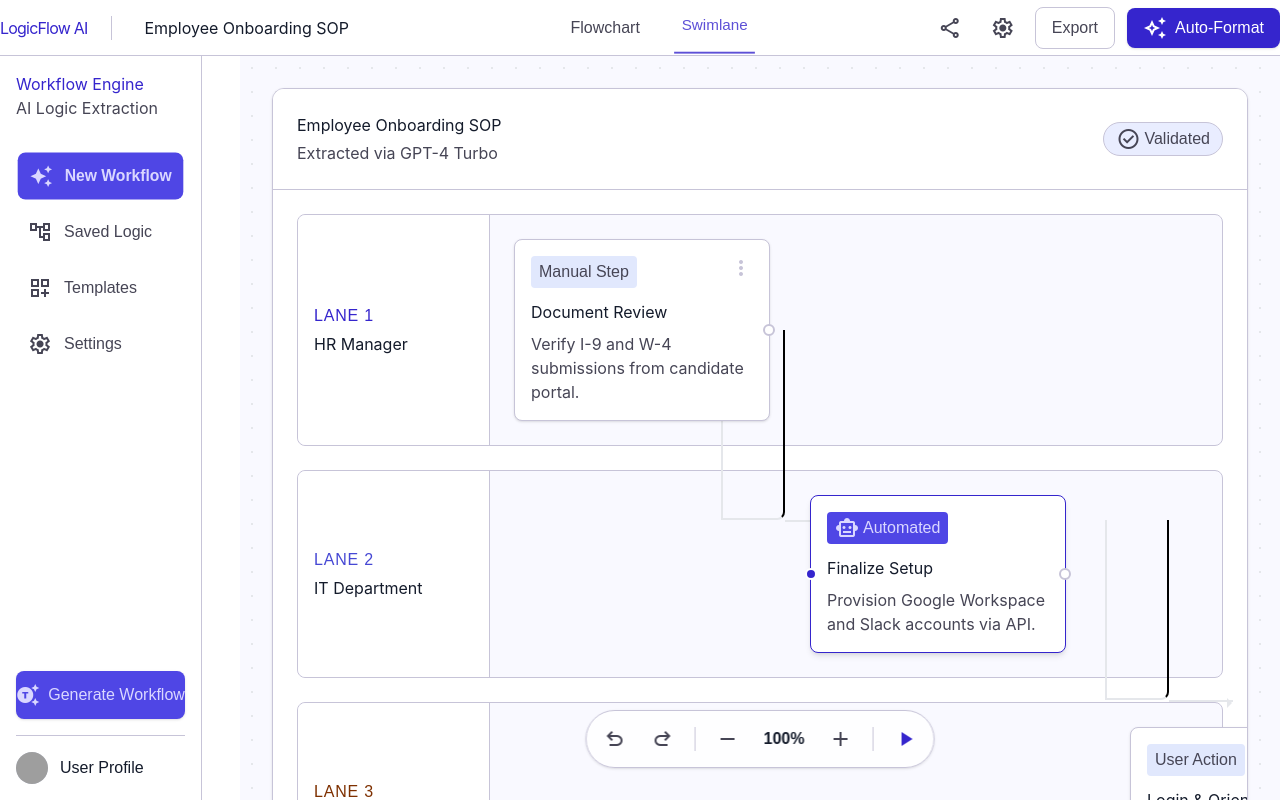
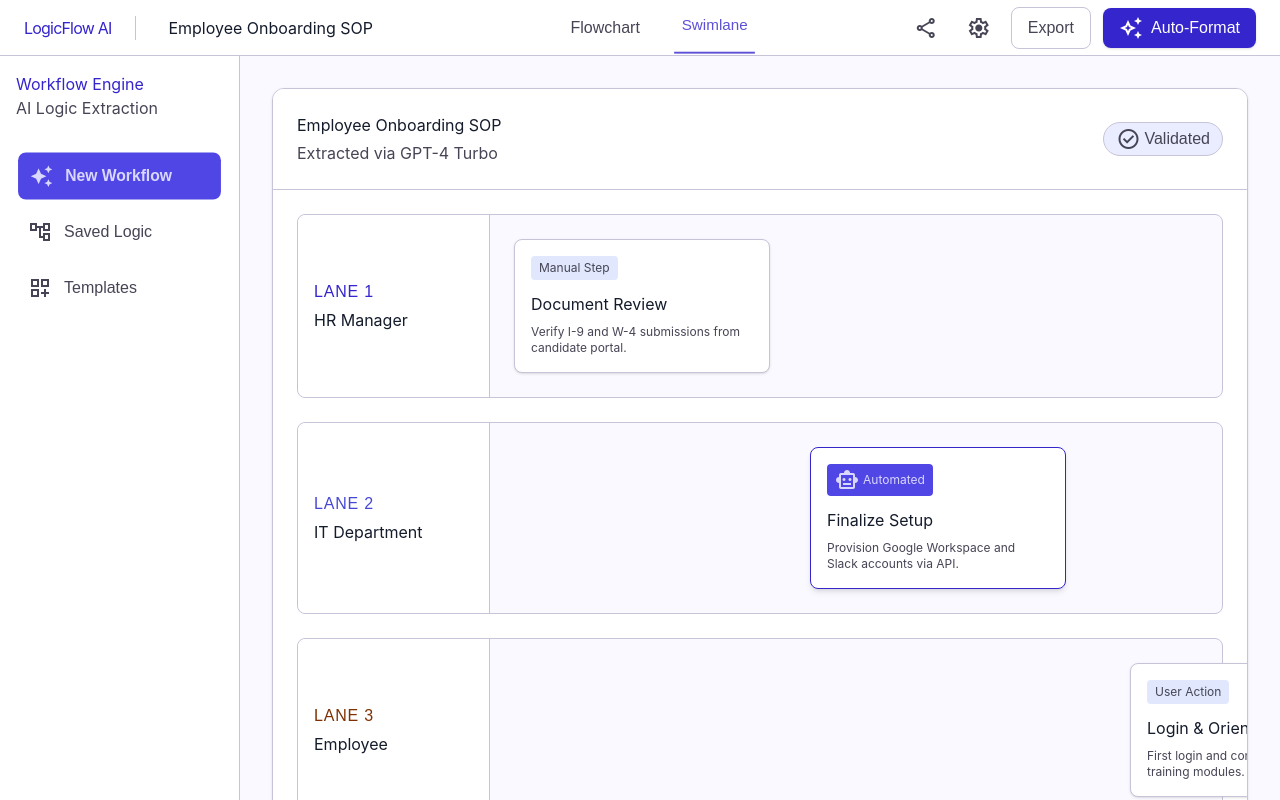
Before and after one commit to kalafrog/logicflow, a React (Vite) app in the folder frontend/: page /swimlane in a window 1280 px wide. Shown: the top 800 px of the page. Built offline with nearby package versions, Linux system fonts and the light colour scheme; grey boxes are pictures that could not be loaded.

Commit message:
Update SwimlaneTab.jsx

```diff
--- a/frontend/src/pages/SwimlaneTab.jsx
+++ b/frontend/src/pages/SwimlaneTab.jsx
@@ -1,12 +1,12 @@
 import { useNavigate } from 'react-router-dom';
 
-function SwimlaneTab() {
+export default function SwimlaneTab() {
   const navigate = useNavigate();
 
   return (
     <>
       {/* TopNavBar */}
-      <header className="bg-surface-container-lowest dark:bg-surface-dim border-b border-outline-variant dark:border-outline flex justify-between items-center h-14 px-gutter w-full fixed top-0 z-50">
+      <header className="bg-surface-container-lowest dark:bg-surface-dim border-b border-outline-variant dark:border-outline flex justify-between items-center h-14 px-6 w-full fixed top-0 z-50">
         <div className="flex items-center gap-4">
           <div className="font-display text-headline-md text-primary dark:text-inverse-primary tracking-tighter shrink-0">
             LogicFlow AI
@@ -17,6 +17,8 @@ function SwimlaneTab() {
             <span className="material-symbols-outlined text-[16px] text-outline opacity-0 group-hover:opacity-100 transition-opacity">edit</span>
           </div>
         </div>
+
+        {/* Navigation Tabs using useNavigate */}
         <nav className="hidden md:flex items-center gap-6 h-full">
           <button
             onClick={() => navigate('/flowchart')}
@@ -31,6 +33,7 @@ function SwimlaneTab() {
             Swimlane
           </button>
         </nav>
+
         <div className="flex items-center gap-3">
           <button className="text-on-surface-variant hover:bg-surface-variant p-2 rounded-full transition-colors flex items-center justify-center">
             <span className="material-symbols-outlined text-[20px]">share</span>
@@ -50,7 +53,7 @@ function SwimlaneTab() {
 
       <div className="flex flex-1 pt-14 h-full relative">
         {/* SideNavBar */}
-        <aside className="bg-surface-container-lowest dark:bg-surface-dim border-r border-outline-variant dark:border-outline fixed left-0 top-14 h-[calc(100vh-3.5rem)] w-sidebar-width flex flex-col p-4 z-40">
+        <aside className="bg-surface-container-lowest dark:bg-surface-dim border-r border-outline-variant dark:border-outline fixed left-0 top-14 h-[calc(100vh-3.5rem)] w-60 flex flex-col p-4 z-40">
           <div className="mb-8">
             <h2 className="font-headline-md text-headline-md text-primary dark:text-primary-fixed-dim">Workflow Engine</h2>
             <p className="font-body-md text-body-md text-on-surface-variant">AI Logic Extraction</p>
@@ -60,39 +63,19 @@ function SwimlaneTab() {
               <span className="material-symbols-outlined" style={{ fontVariationSettings: "'FILL' 1" }}>auto_awesome</span>
               <span className="font-label-caps text-label-caps">New Workflow</span>
             </a>
-            <a className="flex items-center gap-3 p-3 text-on-surface-variant dark:text-surface-variant hover:bg-surface-container-high transition-colors rounded-lg" href="#">
+            <a className="flex items-center gap-3 p-3 text-on-surface-variant dark:text-surface-variant hover:bg-surface-variant rounded-lg transition-colors" href="#">
               <span className="material-symbols-outlined" style={{ fontVariationSettings: "'FILL' 0" }}>account_tree</span>
               <span className="font-label-caps text-label-caps">Saved Logic</span>
             </a>
-            <a className="flex items-center gap-3 p-3 text-on-surface-variant dark:text-surface-variant hover:bg-surface-container-high transition-colors rounded-lg" href="#">
+            <a className="flex items-center gap-3 p-3 text-on-surface-variant dark:text-surface-variant hover:bg-surface-variant rounded-lg transition-colors" href="#">
               <span className="material-symbols-outlined" style={{ fontVariationSettings: "'FILL' 0" }}>dashboard_customize</span>
               <span className="font-label-caps text-label-caps">Templates</span>
             </a>
-            <a className="flex items-center gap-3 p-3 text-on-surface-variant dark:text-surface-variant hover:bg-surface-container-high transition-colors rounded-lg" href="#">
-              <span className="material-symbols-outlined" style={{ fontVariationSettings: "'FILL' 0" }}>settings</span>
-              <span className="font-label-caps text-label-caps">Settings</span>
-            </a>
           </nav>
-          <div className="mt-auto">
-            <button className="w-full bg-primary-container text-on-primary-container font-label-caps text-label-caps py-3 rounded-lg hover:bg-secondary-container transition-colors shadow-sm flex items-center justify-center gap-2">
-              <span className="material-symbols-outlined" style={{ fontVariationSettings: "'FILL' 1" }}>generating_tokens</span>
-              Generate Workflow
-            </button>
-            <div className="mt-4 flex items-center gap-3 pt-4 border-t border-outline-variant">
-              <div className="w-8 h-8 rounded-full bg-surface-container-highest overflow-hidden flex items-center justify-center">
-                <img
-                  className="w-full h-full object-cover"
-                  alt="User profile"
-                  src="https://lh3.googleusercontent.com/aida-public/AB6AXuDayp6IAthSMuAGTbHvEzCboBAHDHjqzioiknJV-MFweOUOWc9DOUVwp4r9plhHxX3SEph0jK-tp5Z_uYDPIP9c9krBB9yybNHhoIFofc1xa0Tn0nW1SBECxmh5QMdiuRbi0OCDp1MwSZjZ787PNrrOsOHlDQwN2CXsbNec3Dk6x1gegu1-slHpTaGRc8FIYadoXhB6OMBH2ya3lppL75FM_LujkwzwNFO121xaqlRI-cFUAhuUvFcH"
-                />
-              </div>
-              <span className="font-label-caps text-label-caps text-on-surface">User Profile</span>
-            </div>
-          </div>
         </aside>
 
         {/* Main Workspace: Swimlane Canvas */}
-        <main className="flex-1 ml-[240px] bg-background micro-dot-grid relative overflow-auto p-8">
+        <main className="flex-1 ml-[240px] bg-background relative overflow-auto p-8">
           <div className="max-w-[1200px] mx-auto bg-surface-container-lowest border border-outline-variant rounded-xl shadow-sm overflow-hidden flex flex-col h-full min-h-[600px]">
             {/* Header */}
             <div className="border-b border-outline-variant p-6 bg-surface-container-lowest flex justify-between items-center">
@@ -100,11 +83,9 @@ function SwimlaneTab() {
                 <h1 className="font-headline-lg text-headline-lg text-on-surface mb-1">Employee Onboarding SOP</h1>
                 <p className="font-body-md text-body-md text-on-surface-variant">Extracted via GPT-4 Turbo</p>
               </div>
-              <div className="flex gap-2">
-                <span className="px-3 py-1 bg-surface-container font-mono-sm text-mono-sm text-on-surface-variant rounded-full border border-outline-variant flex items-center gap-1">
-                  <span className="material-symbols-outlined text-[14px]">check_circle</span> Validated
-                </span>
-              </div>
+              <span className="px-3 py-1 bg-surface-container font-mono-sm text-on-surface-variant rounded-full border border-outline-variant flex items-center gap-1">
+                <span className="material-symbols-outlined text-[14px]">check_circle</span> Validated
+              </span>
             </div>
 
             {/* Swimlanes Container */}
@@ -112,19 +93,16 @@ function SwimlaneTab() {
               {/* HR Manager Lane */}
               <div className="flex w-full min-w-[800px] relative border border-outline-variant rounded-lg bg-surface-bright bg-opacity-50">
                 <div className="w-48 border-r border-outline-variant bg-surface-container-lowest p-4 flex flex-col justify-center items-start shrink-0 rounded-l-lg">
-                  <span className="font-label-caps text-label-caps text-primary uppercase tracking-wider">Lane 1</span>
-                  <span className="font-headline-md text-headline-md text-on-surface mt-1">HR Manager</span>
+                  <span className="font-label-caps text-primary uppercase tracking-wider">Lane 1</span>
+                  <span className="font-headline-md text-on-surface mt-1">HR Manager</span>
                 </div>
                 <div className="flex-1 p-6 relative flex items-center gap-12">
-                  {/* Card 1: Review */}
                   <div className="w-64 bg-surface-container-lowest border border-outline-variant rounded-lg p-4 shadow-sm relative z-10 hover:shadow-md transition-shadow cursor-pointer hover:border-primary">
                     <div className="flex justify-between items-start mb-3">
-                      <span className="px-2 py-1 bg-surface-container-high font-mono-sm text-mono-sm text-on-surface-variant rounded">Manual Step</span>
-                      <span className="material-symbols-outlined text-outline-variant">more_vert</span>
+                      <span className="px-2 py-1 bg-surface-container-high text-on-surface-variant rounded text-xs">Manual Step</span>
                     </div>
-                    <h3 className="font-headline-md text-headline-md text-on-surface mb-2">Document Review</h3>
-                    <p className="font-body-md text-body-md text-on-surface-variant">Verify I-9 and W-4 submissions from candidate portal.</p>
-                    <div className="absolute right-[-6px] top-1/2 -translate-y-1/2 w-3 h-3 bg-surface-container-lowest border-2 border-outline-variant rounded-full z-20"></div>
+                    <h3 className="font-headline-md text-on-surface mb-2">Document Review</h3>
+                    <p className="text-xs text-on-surface-variant">Verify I-9 and W-4 submissions from candidate portal.</p>
                   </div>
                 </div>
               </div>
@@ -132,21 +110,18 @@ function SwimlaneTab() {
               {/* IT Department Lane */}
               <div className="flex w-full min-w-[800px] relative border border-outline-variant rounded-lg bg-surface-bright bg-opacity-50">
                 <div className="w-48 border-r border-outline-variant bg-surface-container-lowest p-4 flex flex-col justify-center items-start shrink-0 rounded-l-lg">
-                  <span className="font-label-caps text-label-caps text-secondary uppercase tracking-wider">Lane 2</span>
-                  <span className="font-headline-md text-headline-md text-on-surface mt-1">IT Department</span>
+                  <span className="font-label-caps text-secondary uppercase tracking-wider">Lane 2</span>
+                  <span className="font-headline-md text-on-surface mt-1">IT Department</span>
                 </div>
                 <div className="flex-1 p-6 relative flex items-center pl-[320px] gap-12">
-                  {/* Card 2: Finalize Setup */}
                   <div className="w-64 bg-surface-container-lowest border border-primary rounded-lg p-4 shadow-md relative z-10 cursor-pointer">
                     <div className="flex justify-between items-start mb-3">
-                      <span className="px-2 py-1 bg-primary-container text-on-primary-container font-mono-sm text-mono-sm rounded flex items-center gap-1">
+                      <span className="px-2 py-1 bg-primary-container text-on-primary-container rounded text-xs flex items-center gap-1">
                         <span className="material-symbols-outlined text-[14px]">smart_toy</span> Automated
                       </span>
                     </div>
-                    <h3 className="font-headline-md text-headline-md text-on-surface mb-2">Finalize Setup</h3>
-                    <p className="font-body-md text-body-md text-on-surface-variant">Provision Google Workspace and Slack accounts via API.</p>
-                    <div className="absolute left-[-6px] top-1/2 -translate-y-1/2 w-3 h-3 bg-primary border-2 border-surface-container-lowest rounded-full z-20"></div>
-                    <div className="absolute right-[-6px] top-1/2 -translate-y-1/2 w-3 h-3 bg-surface-container-lowest border-2 border-outline-variant rounded-full z-20"></div>
+                    <h3 className="font-headline-md text-on-surface mb-2">Finalize Setup</h3>
+                    <p className="text-xs text-on-surface-variant">Provision Google Workspace and Slack accounts via API.</p>
                   </div>
                 </div>
               </div>
@@ -154,60 +129,23 @@ function SwimlaneTab() {
               {/* Employee Lane */}
               <div className="flex w-full min-w-[800px] relative border border-outline-variant rounded-lg bg-surface-bright bg-opacity-50">
                 <div className="w-48 border-r border-outline-variant bg-surface-container-lowest p-4 flex flex-col justify-center items-start shrink-0 rounded-l-lg">
-                  <span className="font-label-caps text-label-caps text-tertiary uppercase tracking-wider">Lane 3</span>
-                  <span className="font-headline-md text-headline-md text-on-surface mt-1">Employee</span>
+                  <span className="font-label-caps text-tertiary uppercase tracking-wider">Lane 3</span>
+                  <span className="font-headline-md text-on-surface mt-1">Employee</span>
                 </div>
                 <div className="flex-1 p-6 relative flex items-center pl-[640px] gap-12">
-                  {/* Card 3: Welcome */}
                   <div className="w-64 bg-surface-container-lowest border border-outline-variant rounded-lg p-4 shadow-sm relative z-10 hover:shadow-md transition-shadow cursor-pointer">
                     <div className="flex justify-between items-start mb-3">
-                      <span className="px-2 py-1 bg-surface-container-high font-mono-sm text-mono-sm text-on-surface-variant rounded">User Action</span>
+                      <span className="px-2 py-1 bg-surface-container-high text-on-surface-variant rounded text-xs">User Action</span>
                     </div>
-                    <h3 className="font-headline-md text-headline-md text-on-surface mb-2">Login & Orientation</h3>
-                    <p className="font-body-md text-body-md text-on-surface-variant">First login and complete security training modules.</p>
-                    <div className="absolute left-[-6px] top-1/2 -translate-y-1/2 w-3 h-3 bg-surface-container-lowest border-2 border-outline-variant rounded-full z-20"></div>
+                    <h3 className="font-headline-md text-on-surface mb-2">Login & Orientation</h3>
+                    <p className="text-xs text-on-surface-variant">First login and complete security training modules.</p>
                   </div>
                 </div>
               </div>
-
-              {/* Simulated Connectors */}
-              <div className="connector-line left-[448px] top-[140px] w-[64px] h-[190px] border-l-0 border-r-2 rounded-br-lg"></div>
-              <div className="connector-line left-[512px] top-[330px] w-[64px] h-[0px] border-l-0 border-b-2"></div>
-              <div className="connector-arrow left-[570px] top-[328px]"></div>
-
-              <div className="connector-line left-[832px] top-[330px] w-[64px] h-[180px] border-l-0 border-r-2 rounded-br-lg"></div>
-              <div className="connector-line left-[896px] top-[510px] w-[64px] h-[0px] border-l-0 border-b-2"></div>
-              <div className="connector-arrow left-[954px] top-[508px]"></div>
             </div>
           </div>
         </main>
       </div>
-
-      {/* Floating Bottom Controls */}
-      <div className="fixed bottom-8 left-[calc(50%+120px)] -translate-x-1/2 z-50">
-        <div className="bg-surface-container-lowest/80 backdrop-blur-md border border-outline-variant shadow-sm rounded-full p-2 flex items-center gap-2">
-          <button className="w-10 h-10 flex items-center justify-center rounded-full text-on-surface-variant hover:bg-surface-variant hover:text-on-surface transition-colors">
-            <span className="material-symbols-outlined">undo</span>
-          </button>
-          <button className="w-10 h-10 flex items-center justify-center rounded-full text-on-surface-variant hover:bg-surface-variant hover:text-on-surface transition-colors">
-            <span className="material-symbols-outlined">redo</span>
-          </button>
-          <div className="w-px h-6 bg-outline-variant mx-1"></div>
-          <button className="w-10 h-10 flex items-center justify-center rounded-full text-on-surface-variant hover:bg-surface-variant hover:text-on-surface transition-colors">
-            <span className="material-symbols-outlined">remove</span>
-          </button>
-          <span className="font-mono-sm text-mono-sm px-2 text-on-surface font-semibold">100%</span>
-          <button className="w-10 h-10 flex items-center justify-center rounded-full text-on-surface-variant hover:bg-surface-variant hover:text-on-surface transition-colors">
-            <span className="material-symbols-outlined">add</span>
-          </button>
-          <div className="w-px h-6 bg-outline-variant mx-1"></div>
-          <button className="w-10 h-10 flex items-center justify-center rounded-full text-primary hover:bg-surface-variant transition-colors">
-            <span className="material-symbols-outlined" style={{ fontVariationSettings: "'FILL' 1" }}>play_arrow</span>
-          </button>
-        </div>
-      </div>
     </>
   );
 }
-
-export default SwimlaneTab;
```
